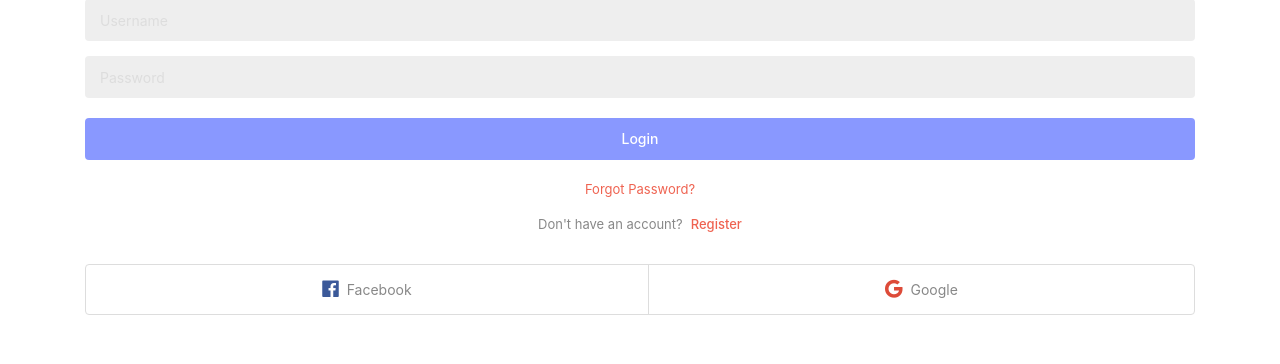
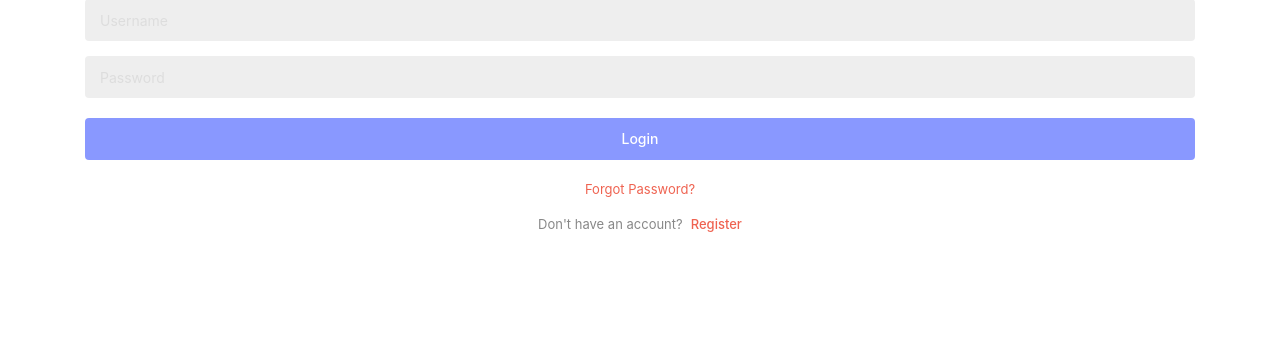
Before and after one commit to deberinoo/gebongka, a Flask app: page /login in a window 1280 px wide. Shown: the part 81-445 px from the top of the page. Run offline with Flask 2, Linux system fonts and the light colour scheme; some libraries are stand-ins or nearby versions.

Commit message:
tidied code, fixed links & added 404 handling

```diff
--- a/website/__init__.py
+++ b/website/__init__.py
@@ -34,7 +34,7 @@ def create_app():
     return app
 
 def create_database(app):
-    if not path.exists(DB_NAME):
+    if not path.exists('instance/' + DB_NAME):
         with app.app_context():
             db.create_all()
         print('Created database!')
--- a/website/auth.py
+++ b/website/auth.py
@@ -45,3 +45,7 @@ def register():
         return redirect(url_for('views.profile'))
 
     return render_template('auth/register.html', form=form)
+
+@auth.route('/reset-password')
+def reset_password():
+    return render_template('auth/reset-password.html')
--- a/website/forms.py
+++ b/website/forms.py
@@ -2,6 +2,7 @@ from flask_wtf import FlaskForm
 from wtforms import StringField, PasswordField, SubmitField
 from wtforms.validators import InputRequired, Length, ValidationError
 from .models import User
+
 
 class RegisterForm(FlaskForm):
     username = StringField(validators=[InputRequired(), Length(
--- a/website/models.py
+++ b/website/models.py
@@ -1,5 +1,6 @@
 from . import db
 from flask_login import UserMixin
+
 
 class User(db.Model, UserMixin):
     id = db.Column(db.Integer, primary_key=True)
--- a/website/templates/auth/login.html
+++ b/website/templates/auth/login.html
@@ -46,7 +46,7 @@
 			<!-- end separator -->
 
 			<div class="link-forgot text-center text-small">
-				<a href="reset-password" class="color-theme">Forgot Password?</a>
+				<a href="{{ url_for('auth.reset_password') }}" class="color-theme">Forgot Password?</a>
 			</div>
 
 			<!-- separator -->
@@ -61,16 +61,6 @@
 			<div class="separator-large"></div>
 			<!-- end separator -->
 
-			<div class="sign-with">
-				<ul>
-					<li>
-						<a href="#"><i class="icon ion-logo-facebook mr-2"></i>Facebook</a>
-					</li>
-					<li>
-						<a href="#"><i class="icon ion-logo-google mr-2"></i>Google</a>
-					</li>
-				</ul>
-			</div>
 		</div>
 	</div>
 	<!-- end login -->
--- a/website/templates/page-not-found.html
+++ b/website/templates/page-not-found.html
@@ -41,7 +41,7 @@
 						<a href="/" class="button">Home</a>
 					</div>
 					<div class="col-6">
-						<a href="contact-us" class="button button-outline">Contact Us</a>
+						<a href="contact-us" class="button">Contact Us</a>
 					</div>
 				</div>
 			</div>
--- a/website/views.py
+++ b/website/views.py
@@ -4,6 +4,10 @@ from flask_login import login_required, current_user
 views = Blueprint('views', __name__)
 
 # ----- general routes -----
+
+@views.app_errorhandler(404)
+def handle_404(err):
+    return render_template("page-not-found.html")
 
 @views.route('/')
 def index():
```
Also changed, not shown: website/templates/auth/register.html (+0 -10 lines), database.db (deleted).
